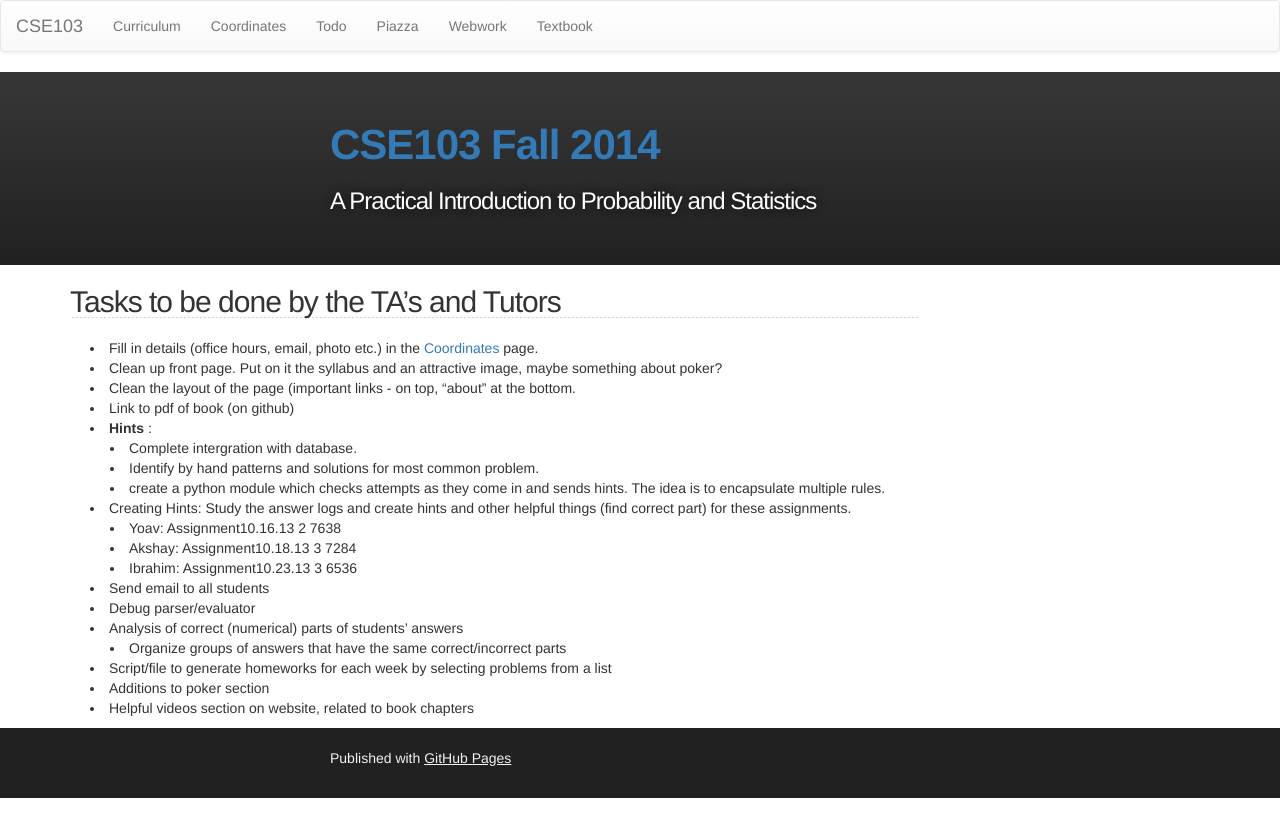
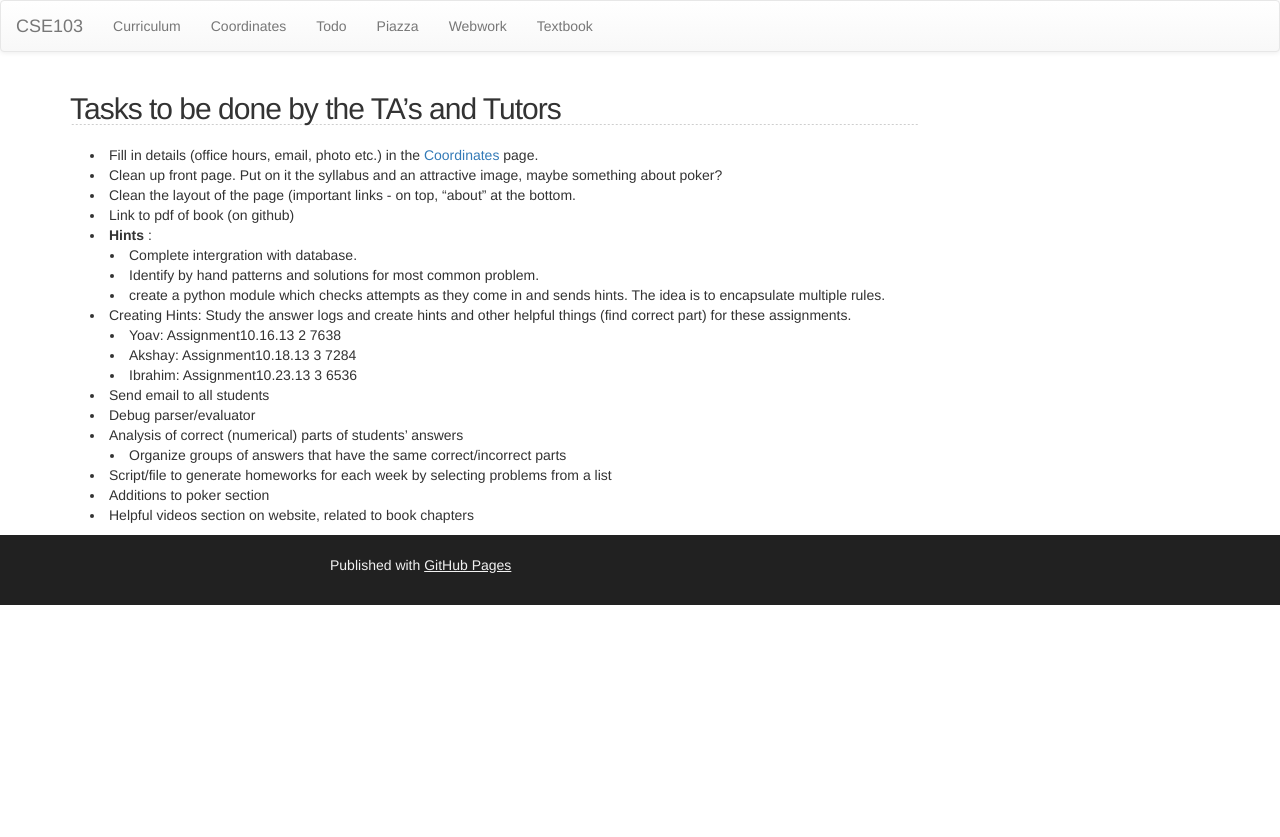
Before and after one commit to cse103/cse103.github.io, a Jekyll site: the page built from todo.md, in a window 1280 px wide. Shown: the top 837 px of the page. Built offline with Jekyll 4.4.1, drawn with Linux system fonts in a browser that asks for light colours; nearby versions of some CDN libraries; Markdown is read by kramdown in place of the engine named in the settings.

Commit message:
Move banner thing to homepage from default layout.

```diff
--- a/_includes/header.html
+++ b/_includes/header.html
@@ -27,10 +27,3 @@
     </div>
   </div>
 </nav>
-
-<div id="header_wrap" class="outer">
-  <header class="inner">
-    <h1 id="project_title"><a href="/">CSE103 Fall 2014</a></h1>
-    <h2 id="project_tagline">A Practical Introduction to Probability and Statistics</h2>
-  </header>
-</div>
```
Also changed, not shown: index.md (+8 -0 lines).
